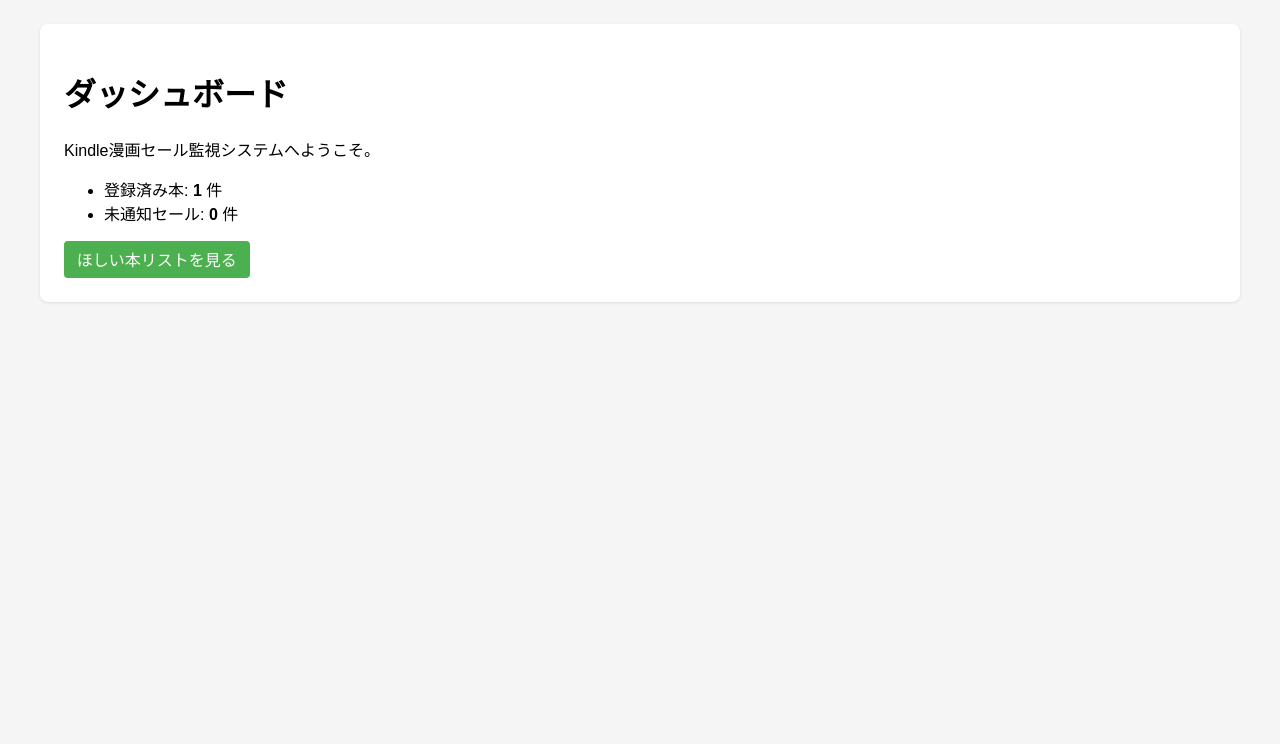
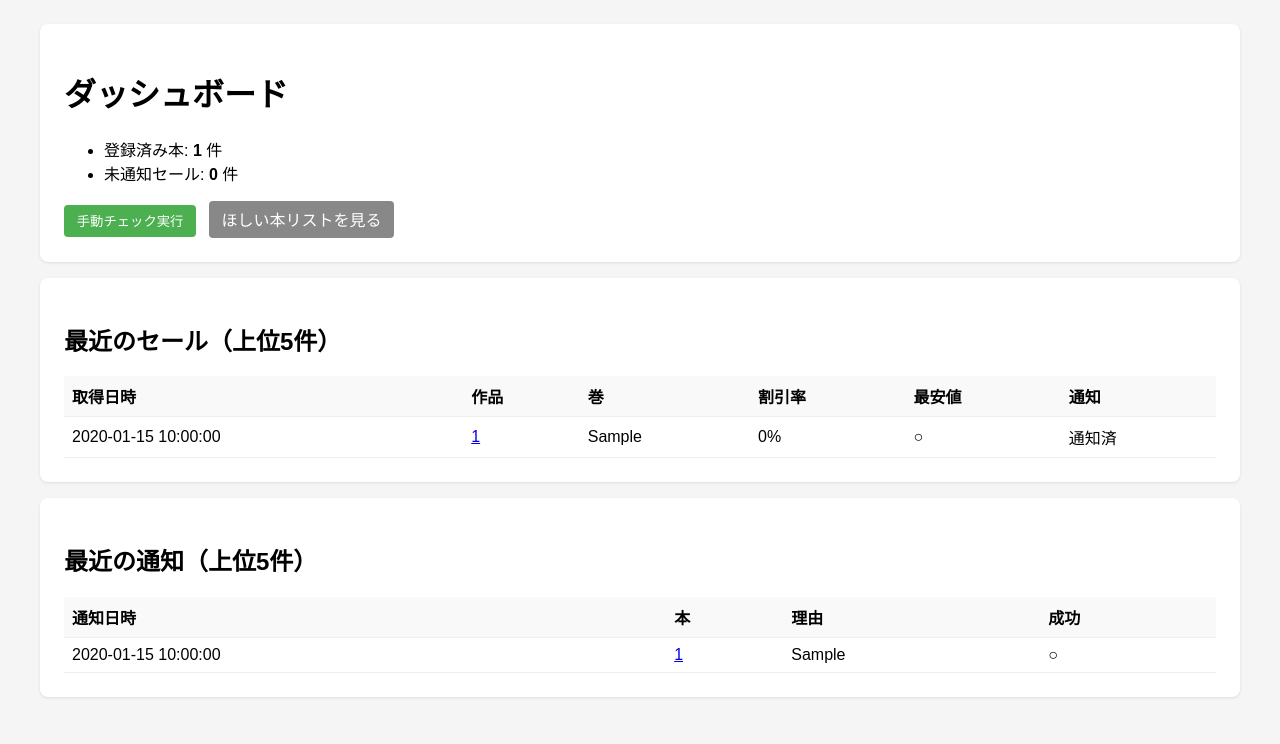
Before and after one commit to sota1111/kindle-sale-monitor, a FastAPI app: page / in a window 1280 px wide. Shown: the part 56-800 px from the top of the page. Run offline with FastAPI, Linux system fonts and the light colour scheme; tables that the repository leaves empty hold one stand-in row (values such as "Sample post").

Commit message:
feat(SOT-283): 管理画面改善（設定編集・ダッシュボード拡充）
Co-Authored-By: Claude Sonnet 4.6 <noreply@anthropic.com>

```diff
--- a/app/main.py
+++ b/app/main.py
@@ -72,9 +72,19 @@ def health():
 def dashboard(request: Request, db: Session = Depends(get_db)):
     book_count = db.query(Book).count()
     pending_count = db.query(SaleHistory).filter(SaleHistory.notified == False).count()
-    return templates.TemplateResponse(
-        "dashboard.html",
-        {"request": request, "book_count": book_count, "pending_count": pending_count},
+    recent_sales = db.query(SaleHistory).order_by(SaleHistory.fetched_at.desc()).limit(5).all()
+    recent_notifications = (
+        db.query(NotificationHistory)
+        .order_by(NotificationHistory.notified_at.desc())
+        .limit(5)
+        .all()
+    )
+    return templates.TemplateResponse(request, "dashboard.html", {
+            "book_count": book_count,
+            "pending_count": pending_count,
+            "recent_sales": recent_sales,
+            "recent_notifications": recent_notifications,
+        },
     )
 
 
@@ -86,12 +96,12 @@ def books_page(request: Request, enabled: str = None, db: Session = Depends(get_
     elif enabled == "false":
         query = query.filter(Book.enabled == False)
     book_list = query.all()
-    return templates.TemplateResponse("books.html", {"request": request, "books": book_list})
+    return templates.TemplateResponse(request, "books.html", {"books": book_list})
 
 
 @app.get("/books/new", response_class=HTMLResponse)
 def book_new_page(request: Request):
-    return templates.TemplateResponse("book_form.html", {"request": request, "book": None, "title": "本を登録"})
+    return templates.TemplateResponse(request, "book_form.html", {"book": None, "title": "本を登録"})
 
 
 @app.post("/books/new")
@@ -135,9 +145,7 @@ def book_detail_page(book_id: int, request: Request, db: Session = Depends(get_d
         .limit(50)
         .all()
     )
-    return templates.TemplateResponse(
-        "book_detail.html", {"request": request, "book": book, "sales": sales}
-    )
+    return templates.TemplateResponse(request, "book_detail.html", {"book": book, "sales": sales})
 
 
 @app.get("/books/{book_id}/edit", response_class=HTMLResponse)
@@ -145,7 +153,7 @@ def book_edit_page(book_id: int, request: Request, db: Session = Depends(get_db)
     book = db.query(Book).filter(Book.id == book_id).first()
     if not book:
         raise HTTPException(status_code=404, detail="Book not found")
-    return templates.TemplateResponse("book_form.html", {"request": request, "book": book, "title": "本を編集"})
+    return templates.TemplateResponse(request, "book_form.html", {"book": book, "title": "本を編集"})
 
 
 @app.post("/books/{book_id}/edit")
@@ -191,7 +199,7 @@ def book_delete_form(book_id: int, db: Session = Depends(get_db)):
 @app.get("/sales", response_class=HTMLResponse)
 def sales_page(request: Request, db: Session = Depends(get_db)):
     sales = db.query(SaleHistory).order_by(SaleHistory.fetched_at.desc()).limit(100).all()
-    return templates.TemplateResponse("sale_history.html", {"request": request, "sales": sales})
+    return templates.TemplateResponse(request, "sale_history.html", {"sales": sales})
 
 
 @app.get("/notifications", response_class=HTMLResponse)
@@ -202,21 +210,38 @@ def notifications_page(request: Request, db: Session = Depends(get_db)):
         .limit(100)
         .all()
     )
-    return templates.TemplateResponse(
-        "notifications.html", {"request": request, "notifications": notifs}
-    )
+    return templates.TemplateResponse(request, "notifications.html", {"notifications": notifs})
 
 
 @app.get("/settings", response_class=HTMLResponse)
 def settings_page(request: Request, db: Session = Depends(get_db)):
     from app.models.settings import AppSettings
     setting_list = db.query(AppSettings).all()
-    return templates.TemplateResponse(
-        "settings.html", {"request": request, "settings": setting_list}
-    )
+    return templates.TemplateResponse(request, "settings.html", {"settings": setting_list})
+
+@app.post("/settings")
+async def settings_update_form(request: Request, db: Session = Depends(get_db)):
+    from app.models.settings import AppSettings
+    form_data = await request.form()
+    for key, value in form_data.items():
+        setting = db.query(AppSettings).filter(AppSettings.key == key).first()
+        if setting:
+            setting.value = str(value)
+        else:
+            db.add(AppSettings(key=key, value=str(value)))
+    db.commit()
+    try:
+        from app.services.scheduler import update_interval
+        interval_val = form_data.get("check_interval_hours")
+        if interval_val:
+            update_interval(int(interval_val))
+    except Exception:
+        pass
+    return RedirectResponse(url="/settings", status_code=303)
+
 
 
 @app.get("/errors", response_class=HTMLResponse)
 def error_logs_page(request: Request, db: Session = Depends(get_db)):
     errors = db.query(ErrorLog).order_by(ErrorLog.occurred_at.desc()).limit(100).all()
-    return templates.TemplateResponse("error_logs.html", {"request": request, "errors": errors})
+    return templates.TemplateResponse(request, "error_logs.html", {"errors": errors})
--- a/app/templates/dashboard.html
+++ b/app/templates/dashboard.html
@@ -3,11 +3,51 @@
 {% block content %}
 <div class="card">
     <h1>ダッシュボード</h1>
-    <p>Kindle漫画セール監視システムへようこそ。</p>
     <ul>
         <li>登録済み本: <strong>{{ book_count }}</strong> 件</li>
         <li>未通知セール: <strong>{{ pending_count }}</strong> 件</li>
     </ul>
-    <a href="/books" class="btn">ほしい本リストを見る</a>
+    <form method="post" action="/api/check/all" target="_blank" style="display:inline">
+        <button type="submit" class="btn">手動チェック実行</button>
+    </form>
+    <a href="/books" class="btn btn-secondary" style="margin-left:0.5rem">ほしい本リストを見る</a>
 </div>
+{% if recent_sales %}
+<div class="card">
+    <h2>最近のセール（上位5件）</h2>
+    <table>
+        <thead><tr><th>取得日時</th><th>作品</th><th>巻</th><th>割引率</th><th>最安値</th><th>通知</th></tr></thead>
+        <tbody>
+        {% for sale in recent_sales %}
+        <tr>
+            <td>{{ sale.fetched_at }}</td>
+            <td><a href="/books/{{ sale.book_id }}">{{ sale.book_id }}</a></td>
+            <td>{{ sale.volume or "-" }}</td>
+            <td>{{ sale.discount_rate or 0 }}%</td>
+            <td>{{ "○" if sale.is_cheapest else "-" }}</td>
+            <td>{{ "通知済" if sale.notified else "-" }}</td>
+        </tr>
+        {% endfor %}
+        </tbody>
+    </table>
+</div>
+{% endif %}
+{% if recent_notifications %}
+<div class="card">
+    <h2>最近の通知（上位5件）</h2>
+    <table>
+        <thead><tr><th>通知日時</th><th>本</th><th>理由</th><th>成功</th></tr></thead>
+        <tbody>
+        {% for n in recent_notifications %}
+        <tr>
+            <td>{{ n.notified_at }}</td>
+            <td><a href="/books/{{ n.book_id }}">{{ n.book_id }}</a></td>
+            <td>{{ n.reason or "-" }}</td>
+            <td>{{ "○" if n.success else "✗" }}</td>
+        </tr>
+        {% endfor %}
+        </tbody>
+    </table>
+</div>
+{% endif %}
 {% endblock %}
--- a/app/templates/settings.html
+++ b/app/templates/settings.html
@@ -3,13 +3,14 @@
 {% block content %}
 <div class="card">
     <h1>設定</h1>
+    <form method="post" action="/settings">
     <table>
         <thead><tr><th>設定キー</th><th>現在の値</th><th>更新日時</th></tr></thead>
         <tbody>
         {% for s in settings %}
         <tr>
             <td>{{ s.key }}</td>
-            <td>{{ s.value }}</td>
+            <td><input type="text" name="{{ s.key }}" value="{{ s.value }}" style="width:120px"></td>
             <td>{{ s.updated_at }}</td>
         </tr>
         {% else %}
@@ -17,5 +18,8 @@
         {% endfor %}
         </tbody>
     </table>
+    <br>
+    <button type="submit" class="btn">設定を保存</button>
+    </form>
 </div>
 {% endblock %}
```
